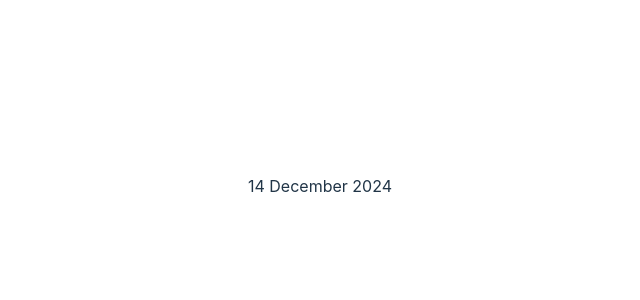
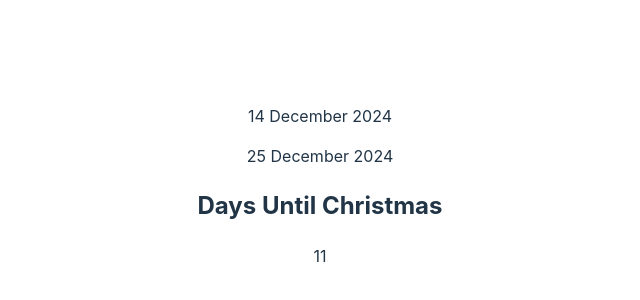
Before and after one commit to KodeIva/christmas-countdown, a React (Vite) app: page / in a window 1280 px wide. Shown: the part 214-514 px from the top of the page, without its empty margins (320-960 px from the left). Built offline with nearby package versions, Linux system fonts and the light colour scheme.

Commit message:
<div> added to display daysLeft

```diff
--- a/src/App.jsx
+++ b/src/App.jsx
@@ -2,7 +2,11 @@ import { useState } from 'react'
 
 import './App.css'
 
+
+
 function App() {
+  const [date, setDate] = useState(new Date());
+  const [christmasDay, setChtistmasDay] = useState('25 December 2024')
   const months = [
   "January",
   "February",
@@ -18,18 +22,30 @@ function App() {
   "December",
 ];
 
-  let date = new Date()
   console.log(date);
   let day = date.getDate()
   let month = months[date.getMonth()]
   let year = date.getFullYear()
   let currentDay = `${day}  ${month}  ${year}`
+
+
+  let daysLeft = 25 - day
+  console.log(daysLeft);
+
+
+
   return (
     <>
 
       <p>
         {currentDay}
       </p>
+      <p>{christmasDay}</p>
+
+      <div>
+        <h2>Days Until Christmas</h2>
+        <p>{daysLeft}</p>
+      </div>
     </>
   )
 }
```
